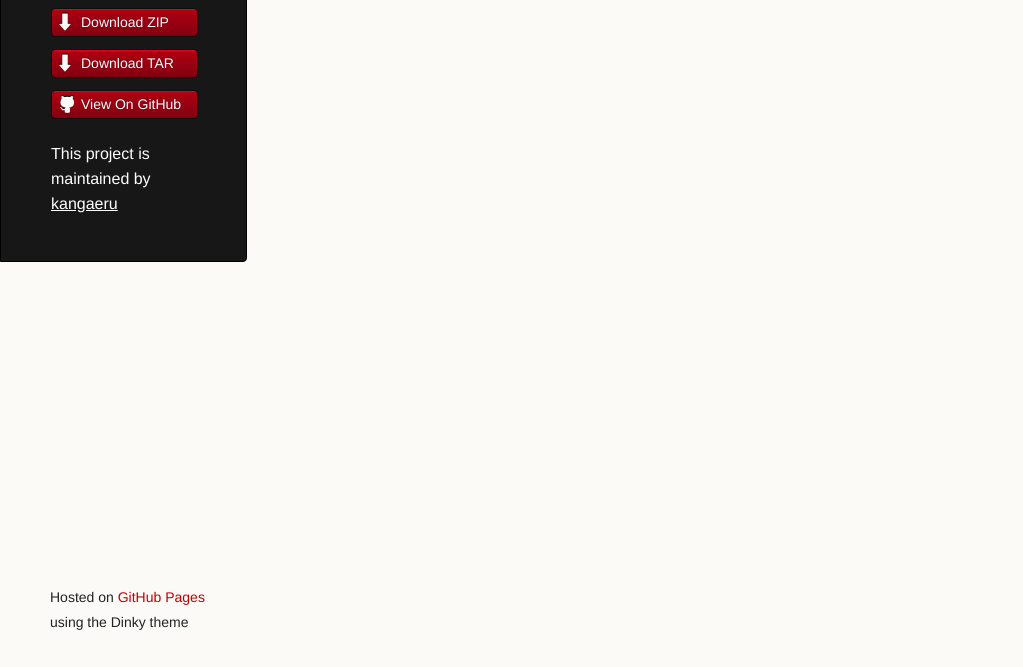
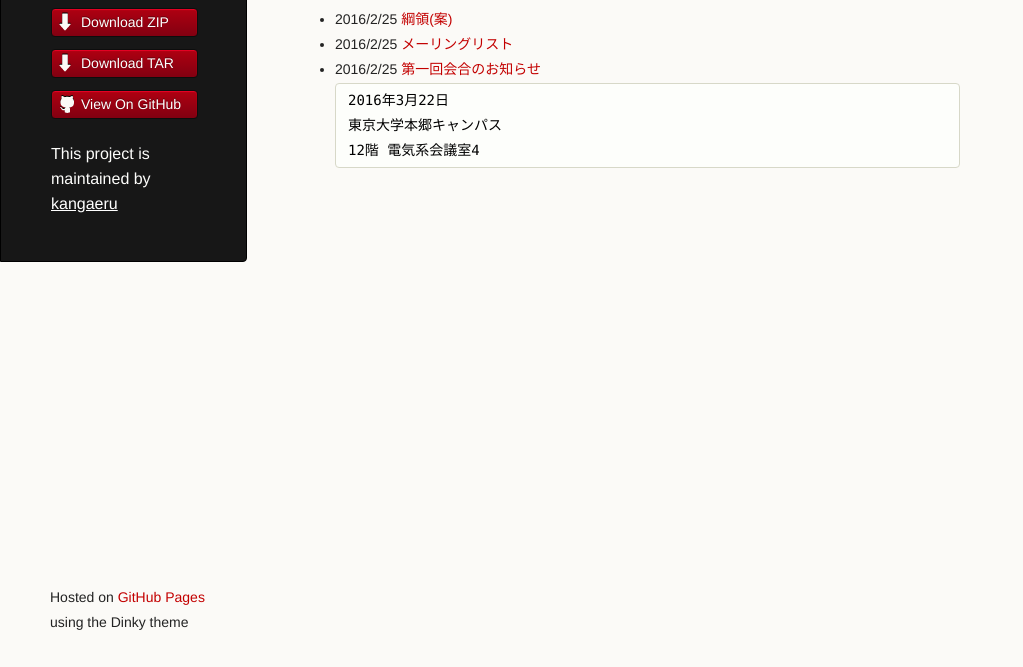
Before and after one commit to kangaeru/kangaeru, a plain HTML site: page index.html in a window 1280 px wide. Shown: the part 133-800 px from the top of the page, without its empty margins (0-1023 px from the left). Drawn offline with Linux system fonts and the light colour scheme.

Commit message:
links to manifesto and kickoff

```diff
--- a/index.html
+++ b/index.html
@@ -32,6 +32,20 @@
       <section>
         <h1>
 <a id="研究分野間の新たな連携に関する検討会通称-考える会" class="anchor" href="#%E7%A0%94%E7%A9%B6%E5%88%86%E9%87%8E%E9%96%93%E3%81%AE%E6%96%B0%E3%81%9F%E3%81%AA%E9%80%A3%E6%90%BA%E3%81%AB%E9%96%A2%E3%81%99%E3%82%8B%E6%A4%9C%E8%A8%8E%E4%BC%9A%E9%80%9A%E7%A7%B0-%E8%80%83%E3%81%88%E3%82%8B%E4%BC%9A" aria-hidden="true"><span aria-hidden="true" class="octicon octicon-link"></span></a>研究分野間の新たな連携に関する検討会(通称: 考える会)</h1>
+
+	<ul>
+	  <li>2016/2/25 <a href=docs/manifesto.html>綱領(案)</a></li>
+	  <li>2016/2/25 <a href=docs/ml.html>メーリングリスト</a></li>
+	  <li>2016/2/25 <a href=docs/kickoff.html>第一回会合のお知らせ</a>
+	    <pre>
+2016年3月22日
+東京大学本郷キャンパス
+12階 電気系会議室4</pre>
+	  </li>
+	</ul>
+
+
+
       </section>
       <footer>
         <p><small>Hosted on <a href="https://pages.github.com">GitHub Pages</a> using the Dinky theme</small></p>
```
